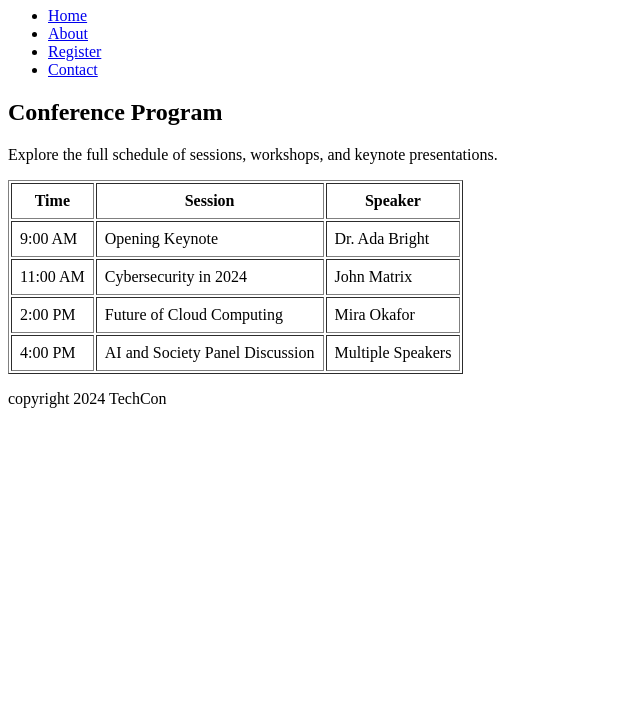
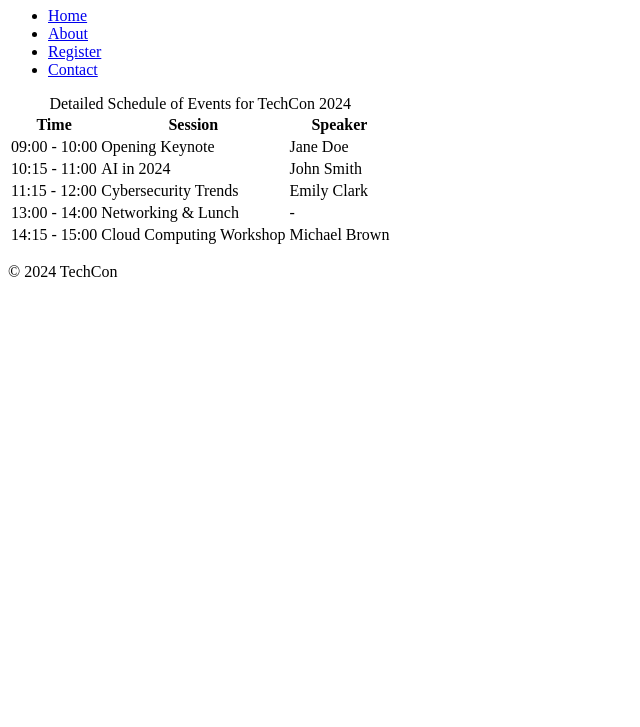
Before and after one commit to Poshdesigner/TechCon_HTML, a plain HTML site: page techcon_website/schedule.html in a window 1280 px wide. Shown: the part 73-800 px from the top of the page, without its empty margins (0-640 px from the left). Drawn offline with Linux system fonts and the light colour scheme.

Commit message:
Fix schedule.html: add table structure, caption, and th scope

```diff
--- a/techcon_website/schedule.html
+++ b/techcon_website/schedule.html
@@ -1,14 +1,12 @@
 <!DOCTYPE html>
 <html lang="en">
 <head>
-  <meta charset="utf-8">
-  <title>TechCon 2024 - Schedule</title>
+    <meta charset="UTF-8">
+    <title>Schedule for TechCon 2024</title>
 </head>
 <body>
-
     <header>
-    <h1>TechCon 2024 Schedule</h1>
-
+        <h1>Schedule for TechCon 2024</h1>
         <nav>
             <ul>
                 <li><a href="index.html">Home</a></li>
@@ -20,48 +18,47 @@
     </header>
 
     <main>
-    <section>
-      <h2>Conference Program</h2>
-      <p>Explore the full schedule of sessions, workshops, and keynote presentations.</p>
-
-      <table border="1" cellpadding="8">
+        <table>
+            <caption>Detailed Schedule of Events for TechCon 2024</caption>
             <thead>
                 <tr>
-            <th>Time</th>
-            <th>Session</th>
-            <th>Speaker</th>
+                    <th scope="col">Time</th>
+                    <th scope="col">Session</th>
+                    <th scope="col">Speaker</th>
                 </tr>
             </thead>
-
             <tbody>
                 <tr>
-            <td>9:00 AM</td>
+                    <td>09:00 - 10:00</td>
                     <td>Opening Keynote</td>
-            <td>Dr. Ada Bright</td>
+                    <td>Jane Doe</td>
                 </tr>
                 <tr>
-            <td>11:00 AM</td>
-            <td>Cybersecurity in 2024</td>
-            <td>John Matrix</td>
+                    <td>10:15 - 11:00</td>
+                    <td>AI in 2024</td>
+                    <td>John Smith</td>
                 </tr>
                 <tr>
-            <td>2:00 PM</td>
-            <td>Future of Cloud Computing</td>
-            <td>Mira Okafor</td>
+                    <td>11:15 - 12:00</td>
+                    <td>Cybersecurity Trends</td>
+                    <td>Emily Clark</td>
                 </tr>
                 <tr>
-            <td>4:00 PM</td>
-            <td>AI and Society Panel Discussion</td>
-            <td>Multiple Speakers</td>
+                    <td>13:00 - 14:00</td>
+                    <td>Networking & Lunch</td>
+                    <td>-</td>
+                </tr>
+                <tr>
+                    <td>14:15 - 15:00</td>
+                    <td>Cloud Computing Workshop</td>
+                    <td>Michael Brown</td>
                 </tr>
             </tbody>
         </table>
-    </section>
     </main>
 
     <footer>
-    <p>copyright 2024 TechCon</p>
+        <p>&copy; 2024 TechCon</p>
     </footer>
-
 </body>
 </html>
```
Lines whose indentation alone changed are shown as unchanged.
